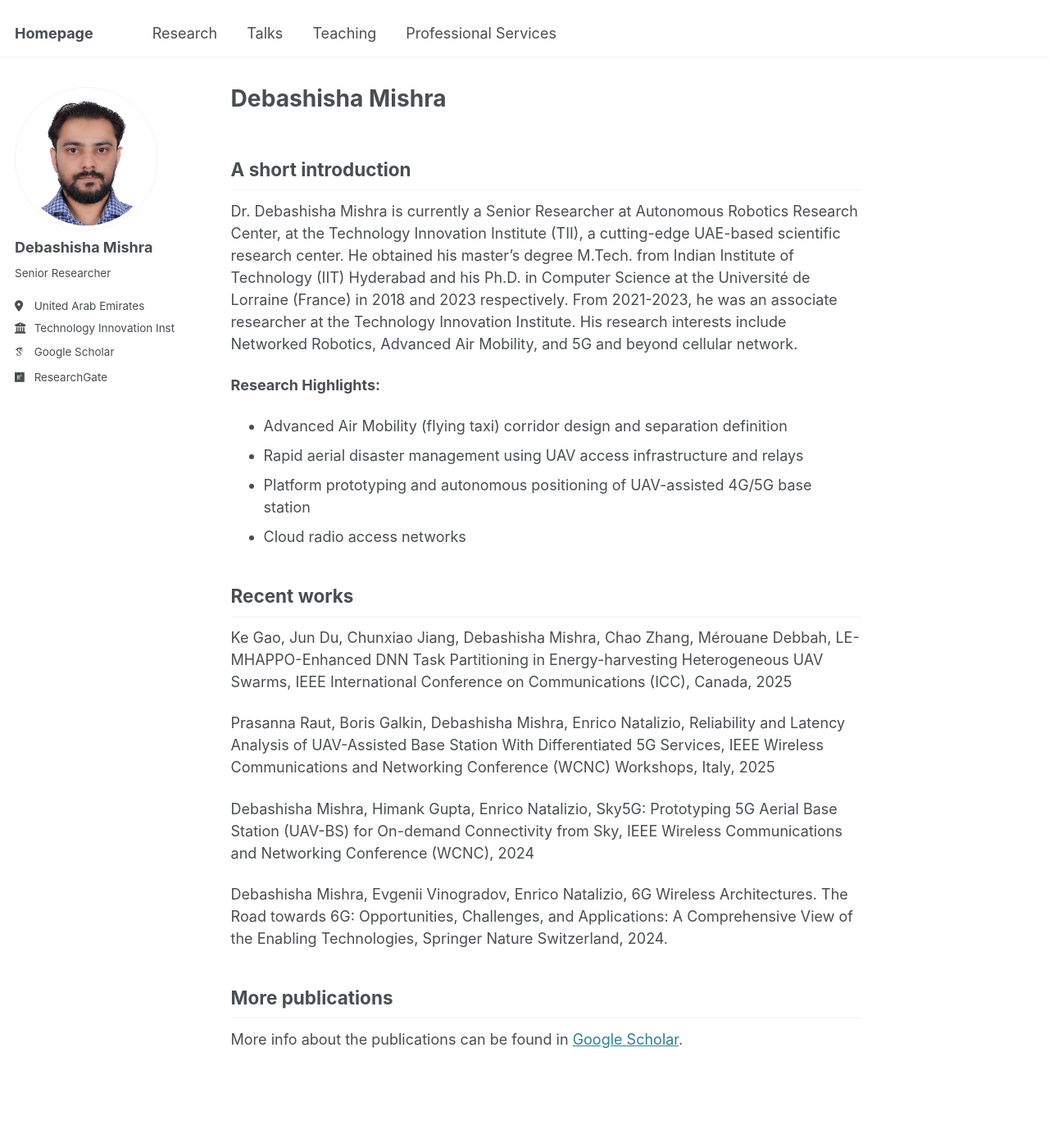
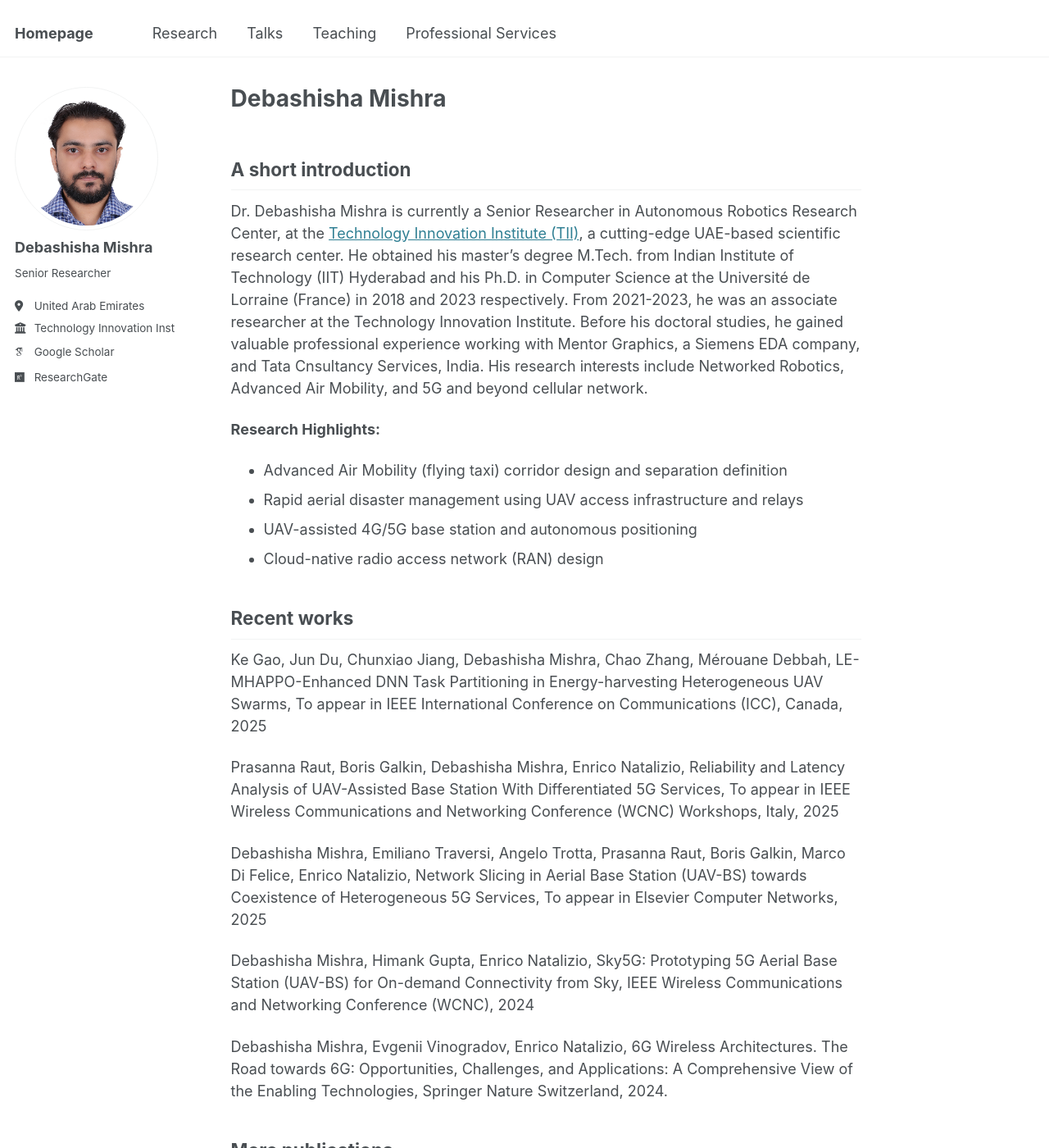
Before and after one commit to debashish216/debashish216.github.io, a Jekyll site: the page built from _pages/about.md, in a window 1280 px wide and 1400 px high. Shown: the whole window at 82% size. Built offline with Jekyll 4.4.1, drawn with Linux system fonts in a browser that asks for light colours; some web fonts are replaced.

Commit message:
Initial commit

```diff
--- a/_pages/about.md
+++ b/_pages/about.md
@@ -11,18 +11,20 @@ redirect_from:
 
 
 ## A short introduction
-Dr. Debashisha Mishra is currently a Senior Researcher at Autonomous Robotics Research Center, at the Technology Innovation Institute (TII), a cutting-edge UAE-based scientific research center. He obtained his master’s degree M.Tech. from Indian Institute of Technology (IIT) Hyderabad and his Ph.D. in Computer Science at the Université de Lorraine (France) in 2018 and 2023 respectively. From 2021-2023, he was an associate researcher at the Technology Innovation Institute. His research interests include Networked Robotics, Advanced Air Mobility, and 5G and beyond cellular network.
+Dr. Debashisha Mishra is currently a Senior Researcher in Autonomous Robotics Research Center, at the [Technology Innovation Institute (TII)](https://www.tii.ae/), a cutting-edge UAE-based scientific research center. He obtained his master’s degree M.Tech. from Indian Institute of Technology (IIT) Hyderabad and his Ph.D. in Computer Science at the Université de Lorraine (France) in 2018 and 2023 respectively. From 2021-2023, he was an associate researcher at the Technology Innovation Institute. Before his doctoral studies, he gained valuable professional experience working with Mentor Graphics, a Siemens EDA company, and Tata Cnsultancy Services, India. His research interests include Networked Robotics, Advanced Air Mobility, and 5G and beyond cellular network.
 
 <b>Research Highlights:</b>
 * Advanced Air Mobility (flying taxi) corridor design and separation definition
 * Rapid aerial disaster management using UAV access infrastructure and relays
-* Platform prototyping and autonomous positioning of UAV-assisted 4G/5G base station
-* Cloud radio access networks
+* UAV-assisted 4G/5G base station and autonomous positioning
+* Cloud-native radio access network (RAN) design
 
 ## Recent works
-Ke Gao, Jun Du, Chunxiao Jiang, Debashisha Mishra, Chao Zhang, Mérouane Debbah, LE-MHAPPO-Enhanced DNN Task Partitioning in Energy-harvesting Heterogeneous UAV Swarms, IEEE International Conference on Communications (ICC), Canada, 2025
+Ke Gao, Jun Du, Chunxiao Jiang, Debashisha Mishra, Chao Zhang, Mérouane Debbah, LE-MHAPPO-Enhanced DNN Task Partitioning in Energy-harvesting Heterogeneous UAV Swarms, To appear in IEEE International Conference on Communications (ICC), Canada, 2025
 
-Prasanna Raut, Boris Galkin, Debashisha Mishra, Enrico Natalizio, Reliability and Latency Analysis of UAV-Assisted Base Station With Differentiated 5G Services, IEEE Wireless Communications and Networking Conference (WCNC) Workshops, Italy, 2025
+Prasanna Raut, Boris Galkin, Debashisha Mishra, Enrico Natalizio, Reliability and Latency Analysis of UAV-Assisted Base Station With Differentiated 5G Services, To appear in IEEE Wireless Communications and Networking Conference (WCNC) Workshops, Italy, 2025
+
+Debashisha Mishra, Emiliano Traversi, Angelo Trotta, Prasanna Raut, Boris Galkin, Marco Di Felice, Enrico Natalizio, Network Slicing in Aerial Base Station (UAV-BS) towards Coexistence of Heterogeneous 5G Services, To appear in Elsevier Computer Networks, 2025
 
 Debashisha Mishra, Himank Gupta, Enrico Natalizio, Sky5G: Prototyping 5G Aerial Base Station (UAV-BS) for On-demand Connectivity from Sky, IEEE Wireless Communications and Networking Conference (WCNC), 2024
 
```
